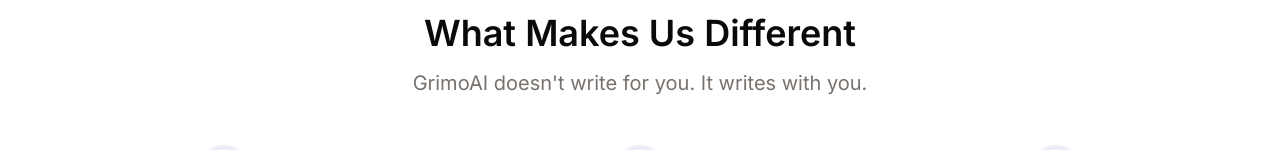
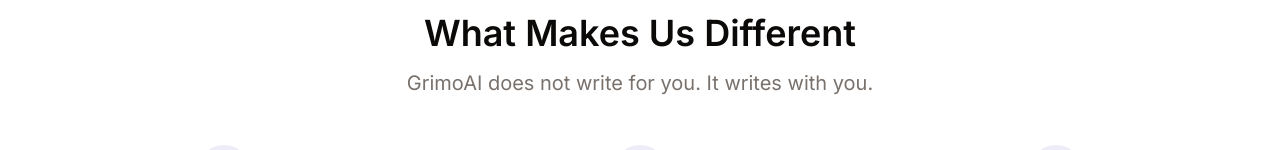
Before and after one commit to nobruf/shadcn-landing-page, a Next.js app: page / in a window 1280 px wide. Shown: the part 1467-1617 px from the top of the page. Built offline with nearby package versions, Linux system fonts and the light colour scheme.

Commit message:
Fix deployment errors.

```diff
--- a/components/layout/navbar.tsx
+++ b/components/layout/navbar.tsx
@@ -77,7 +77,7 @@
 export const Navbar = () => {
   const [isOpen, setIsOpen] = React.useState(false);
   return (
-    <header className=" shadow-sm bg-opacity-15 w-[90%] md:w-[70%] lg:w-[75%] lg:max-w-screen-xl top-5 mx-auto sticky border border-secondary z-40 rounded-lg flex justify-between items-center p-2 bg-card">
+    <header className=" shadow-sm bg-opacity-15 w-[90%] md:w-[70%] lg:w-[75%] lg:max-w-screen-xl top-5 mx-auto sticky border border-secondary z-40 rounded-2xl flex justify-between items-center p-2 bg-card">
       <Link href="/" className="font-bold text-lg flex items-center gap-1">
         {/* <ChevronsDown className="bg-gradient-to-tr border-secondary from-primary via-primary/70 to-primary rounded-lg w-9 h-9 mr-2 border text-white" /> */}
         <Image
--- a/components/layout/sections/features.tsx
+++ b/components/layout/sections/features.tsx
@@ -59,7 +59,7 @@
       </h2>
 
       <h3 className="md:w-1/2 mx-auto text-xl text-center text-muted-foreground mb-8">
-        GrimoAI doesn't write for you. It writes with you.
+        GrimoAI does not write for you. It writes with you.
       </h3>
 
       <div className="grid sm:grid-cols-2 lg:grid-cols-3 gap-4">
```
